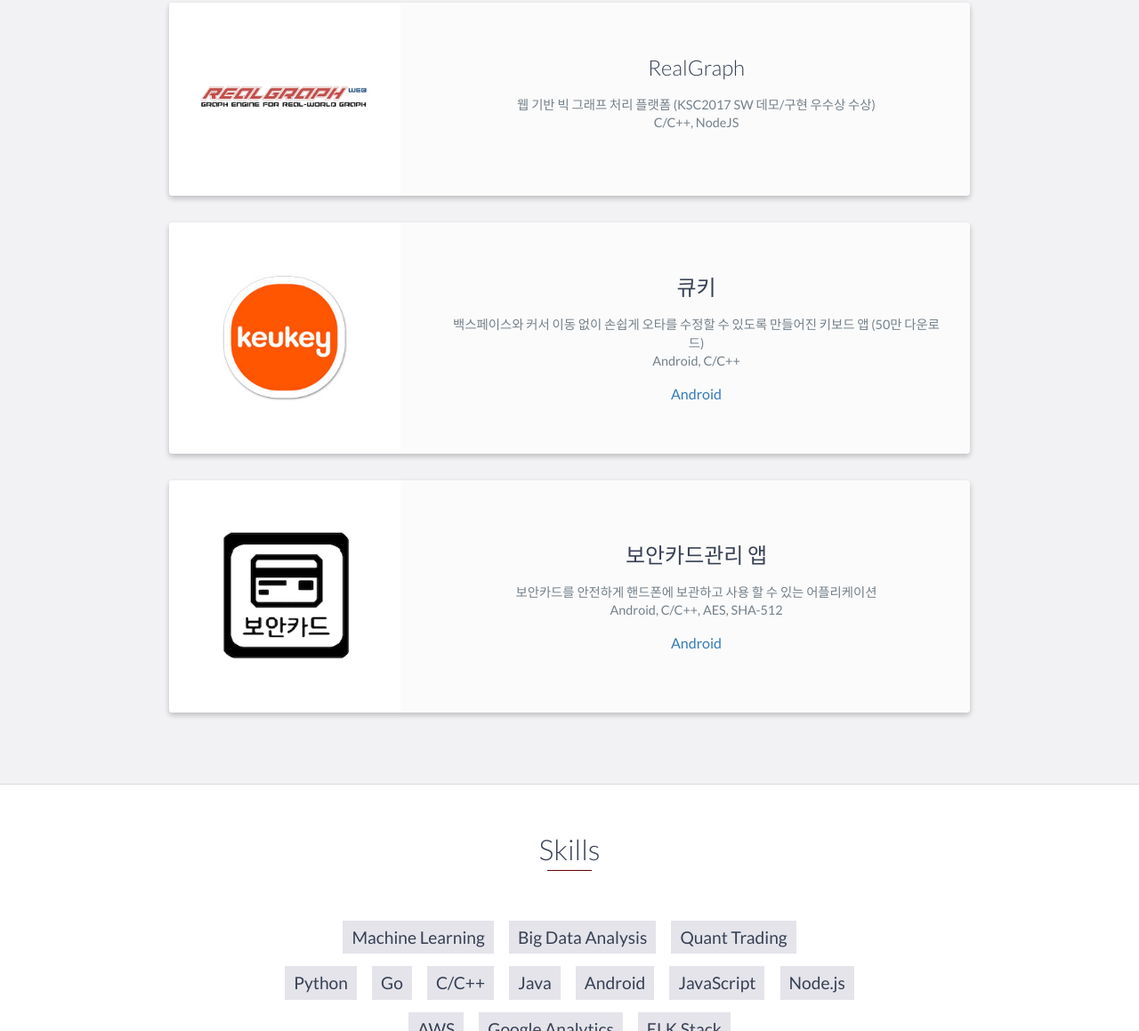
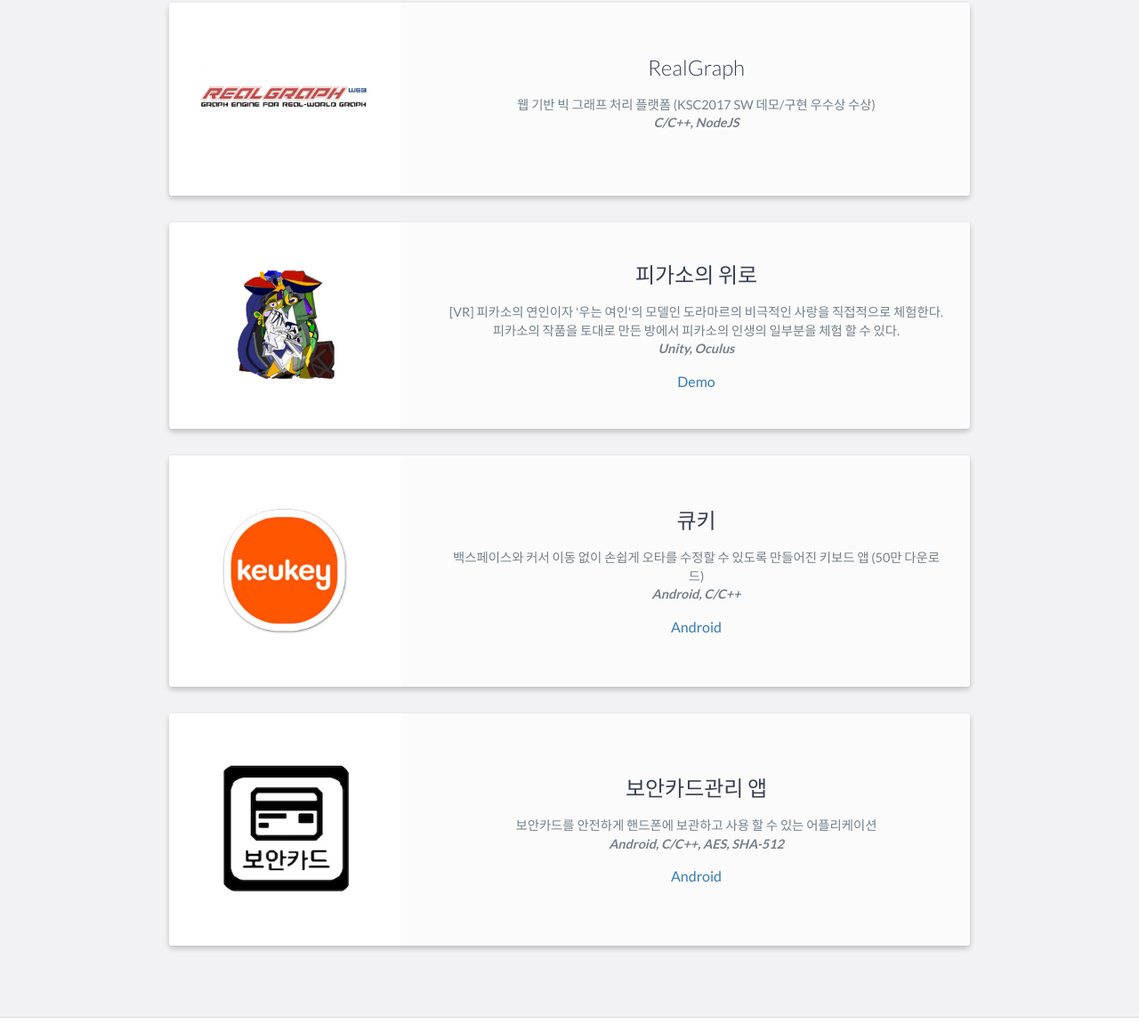
Before and after one commit to hehpollon/hehpollon.github.io, a website: page index.html in a window 1280 px wide. Shown: the part 3667-4826 px from the top of the page at 89% size. Drawn offline with nearby package versions, Linux system fonts and the light colour scheme.

Commit message:
add picaso project

```diff
--- a/index.html
+++ b/index.html
@@ -201,7 +201,7 @@
                         <h3>짤키</h3>
                         <p>
                             편리하게 짤방을 검색하고 전송할 수 있는 플랫폼 <br>
-                            Golang, Android, Mysql, Python, NodeJS, AWS
+                            <i><b>Golang, Android, Mysql, Python, NodeJS, AWS</b></i>
                         </p>
 
                         <a href="https://play.google.com/store/apps/details?id=com.jjalkey.jjalkeyboard">Android</a>
@@ -223,8 +223,26 @@
                         <h3>RealGraph</h3>
                         <p>
                             웹 기반 빅 그래프 처리 플랫폼 (KSC2017 SW 데모/구현 우수상 수상)<br>
-                            C/C++, NodeJS
+                            <i><b>C/C++, NodeJS</b></i>
                         </p>
+                    </div>
+                    <!-- End .project-info -->
+                </div>
+                <!-- End .project -->
+
+                <div class="project shadow-large">
+                    <div class="project-image">
+                        <img class="thumb" src="images/picaso.png" />
+                    </div>
+                    <!-- End .project-image -->
+                    <div class="project-info">
+                        <h3>피가소의 위로</h3>
+                        <p>
+                            [VR] 피카소의 연인이자 '우는 여인'의 모델인 도라마르의 비극적인 사랑을 직접적으로 체험한다. 피카소의 작품을 토대로 만든 방에서 피카소의 인생의 일부분을 체험 할 수 있다.<br>
+                            <i><b>Unity, Oculus</b></i>
+                        </p>
+
+                        <a href="https://www.youtube.com/watch?v=q_-bmP07StY">Demo</a>
                     </div>
                     <!-- End .project-info -->
                 </div>
@@ -239,7 +257,7 @@
                         <h3>큐키</h3>
                         <p>
                             백스페이스와 커서 이동 없이 손쉽게 오타를 수정할 수 있도록 만들어진 키보드 앱 (50만 다운로드) <br>
-                            Android, C/C++
+                            <i><b>Android, C/C++</b></i>
                         </p>
                         <a href="http://apps.samsung.com/appquery/appDetail.as?appId=com.keukey.swipecorrection">Android</a>
                     </div>
@@ -255,7 +273,7 @@
                         <h3>보안카드관리 앱</h3>
                         <p>
                             보안카드를 안전하게 핸드폰에 보관하고 사용 할 수 있는 어플리케이션<br>
-                            Android, C/C++, AES, SHA-512
+                            <i><b>Android, C/C++, AES, SHA-512</b></i>
                         </p>
                         <a href="https://play.google.com/store/apps/details?id=net.hehpollon.savingcardFree">Android</a>
                     </div>
```
Also changed, not shown: images/picaso.png (added).
